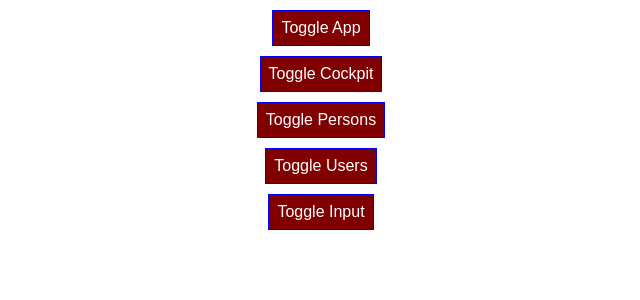
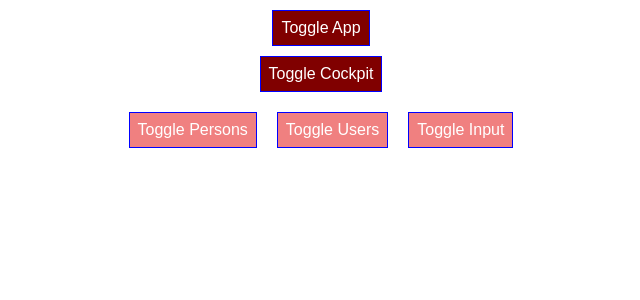
Before and after one commit to DawidKurkiewicz/react-refresh, a React (Create React App) app: page / in a window 1280 px wide. Both pictures are taken after a click on the button "Toggle App". Shown: the top 300 px of the page, without its empty margins (319-959 px from the left). Built offline with nearby package versions, Linux system fonts and the light colour scheme.

Commit message:
unmutable state, changed styles

```diff
--- a/src/App.js
+++ b/src/App.js
@@ -33,7 +33,10 @@ class App extends Component {
     showPersons: false,
     showUsers: false,
     showInput: false,
-    showCockpit: false
+    showCockpit: false,
+    isBlockPersons:false,
+    isBlockUsers:false,
+    isBlockInput:false,
   }
   inputChangedHanlder = (event) => {
     this.setState({ userInput: event.target.value })
@@ -85,15 +88,16 @@ class App extends Component {
   }
   togglePersonsHandler = () => {
     const doesShowPersons = this.state.showPersons;
-    this.setState({ showPersons: !doesShowPersons })
+    this.setState({ showPersons: !doesShowPersons, isBlockPersons: !this.state.isBlockPersons })
+
   }
   toggleUsersHandler = () => {
     const doesShowUsers = this.state.showUsers;
-    this.setState({ showUsers: !doesShowUsers })
+    this.setState({ showUsers: !doesShowUsers, isBlockUsers: !this.state.isBlockUsers })
   }
   toggleInputHandler = () => {
     const doesShowInput = this.state.showInput;
-    this.setState({ showInput: !doesShowInput })
+    this.setState({ showInput: !doesShowInput, isBlockInput: !this.state.isBlockInput })
   }
   toggleCockpitHandler = () => {
     const doesShowCockpit = this.state.showCockpit;
@@ -103,8 +107,9 @@ class App extends Component {
     const doesShowWithClass = this.state.showWithClass
     this.setState({ showWithClass: !doesShowWithClass })
   }
-  personInitialState=()=>{
-    this.setState({persons: [
+  personInitialState = () => {
+    this.setState({
+      persons: [
         {
           name: "Max", age: 24, id: "0"
         },
@@ -114,10 +119,12 @@ class App extends Component {
         {
           name: "Marc", age: 27, id: "2"
         }
-    ],})
+      ],
+    })
   }
-  userInitialState=()=>{
-    this.setState({ users: [
+  userInitialState = () => {
+    this.setState({
+      users: [
         {
           userName: "Mike", id: "3"
         },
@@ -156,17 +163,27 @@ class App extends Component {
       display: "block",
       margin: "10px"
     };
+    const styleWithColorAndMargin = {
+      backgroundColor: "LightCoral",
+      font: "inherit",
+      border: "1px solid blue",
+      padding: "8px",
+      cursor: "pointer",
+      color: "white",
+      display: "block",
+      margin: "10px auto"
+    };
     let users = null;
     if (this.state.showUsers) {
       users = (
         <div className="Wrapper">
-          <div style={{display:"flex",justifyContent:"center"}}>
+          <div style={{ display: "flex", justifyContent: "center" }}>
             <button style={styleWithoutMargin}
               onClick={this.userNameChangeHandler}>
               Switch User Name
           </button>
             <button style={styleWithoutMargin}
-            onClick={()=>this.userInitialState()}>
+              onClick={() => this.userInitialState()}>
               Reset
        </button>
           </div>
@@ -187,13 +204,13 @@ class App extends Component {
     if (this.state.showPersons) {
       persons = (
         <div className="Wrapper">
-          <div style={{display:"flex",justifyContent:"center"}}>
+          <div style={{ display: "flex", justifyContent: "center" }}>
             <button style={styleWithoutMargin}
               onClick={() => this.switchNameHandler("Jerry")}>
               Switch Person Name
        </button>
             <button style={styleWithoutMargin}
-            onClick={()=>this.personInitialState()}>
+              onClick={() => this.personInitialState()}>
               Reset
        </button>
           </div>
@@ -226,15 +243,15 @@ class App extends Component {
       />
       : null
     let withClass = this.state.showWithClass ?
-      <div >
+      <div>
         <button onClick={this.toggleCockpitHandler} style={style}>Toggle Cockpit</button>
         {cockpit}
-        <div>
-          <button onClick={this.togglePersonsHandler} style={style}>Toggle Persons</button>
+        <div className={(this.state.isBlockPersons || this.state.isBlockUsers || this.state.isBlockInput) ? "Block" : "Center"}>
+          <button onClick={this.togglePersonsHandler} style={(this.state.isBlockPersons || this.state.isBlockUsers || this.state.isBlockInput) ? styleWithColorAndMargin : styleWithoutMargin}>Toggle Persons</button>
           {persons}
-          <button onClick={this.toggleUsersHandler} style={style}>Toggle Users</button>
+          <button onClick={this.toggleUsersHandler} style={(this.state.isBlockPersons || this.state.isBlockUsers || this.state.isBlockInput) ? styleWithColorAndMargin : styleWithoutMargin}>Toggle Users</button>
           {users}
-          <button onClick={this.toggleInputHandler} style={style}>Toggle Input</button>
+          <button onClick={this.toggleInputHandler} style={(this.state.isBlockPersons || this.state.isBlockUsers || this.state.isBlockInput) ? styleWithColorAndMargin : styleWithoutMargin}>Toggle Input</button>
           {input}
         </div>
 
--- a/src/CharInput.js
+++ b/src/CharInput.js
@@ -1,13 +1,10 @@
 import React from 'react';
 import Validation from"./Validation"
 const input = (props) => {
-    if(props.par.length >= 1 && document.getElementById("paragraph") ){
-document.getElementById("paragraph").className="Person"
- }
     return (
         <div className="Wrapper">
              <input type="text" onChange={props.change} value={props.val}/>
-        <p id="paragraph">{props.par}</p>
+        <p className="Person">{props.par}</p>
         <Validation inputLength={props.len}/>
         <div className="Letters">{props.char}</div>
 
--- a/src/Person.css
+++ b/src/Person.css
@@ -9,8 +9,15 @@
 .Wrapper {
     width:95%;
     margin: 10px auto;
-    border: 5px solid black;
+    border: 3px solid black;
     box-shadow: 0 2px 3px grey;
     padding: 16px;
     text-align:center;
 }
+.Center{
+    display:flex;
+    justify-content:center
+}
+.Block{
+    display:block
+}
```
Lines whose indentation alone changed are shown as unchanged.
